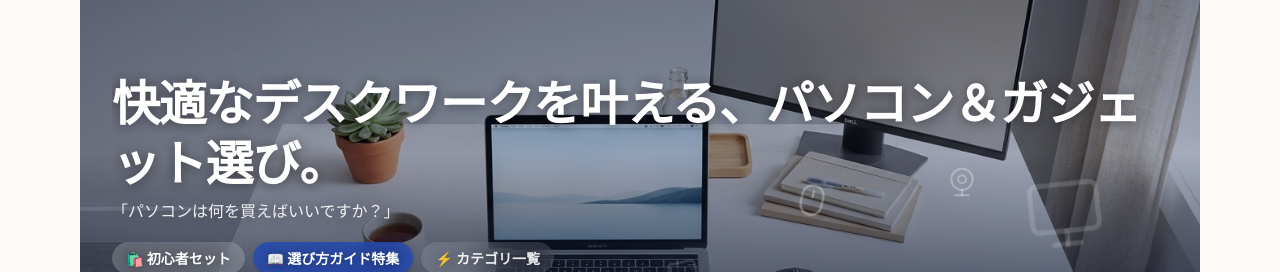
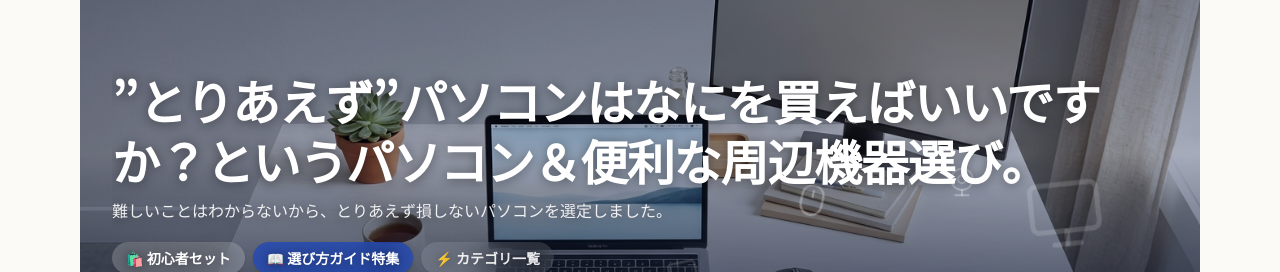
Before and after one commit to Kei3380/deskgear, a Next.js app: page / in a window 1280 px wide. Shown: the part 195-467 px from the top of the page. Built offline with nearby package versions, Linux system fonts and the light colour scheme; no server answers.

Commit message:
Update home-intro.tsx

```diff
--- a/src/components/home/home-intro.tsx
+++ b/src/components/home/home-intro.tsx
@@ -36,12 +36,12 @@ export function HomeIntro({ productCount }: { productCount: number }) {
 
       <div className="relative flex flex-col gap-2 text-white [text-shadow:0_1px_12px_rgb(0_0_0/0.45)]">
         <h1 className="font-heading text-3xl font-bold tracking-tight sm:text-5xl sm:leading-tight">
-          快適なデスクワークを叶える、
+          ”とりあえず”パソコンはなにを買えばいいですか？
           <br className="sm:hidden" />
-          パソコン＆ガジェット選び。
+          というパソコン＆便利な周辺機器選び。
         </h1>
         <p className="max-w-2xl text-sm text-white/90 sm:text-base">
-          「パソコンは何を買えばいいですか？」
+          難しいことはわからないから、とりあえず損しないパソコンを選定しました。
         </p>
 
         {/* ファーストビューからのクイックナビゲーション */}
```
